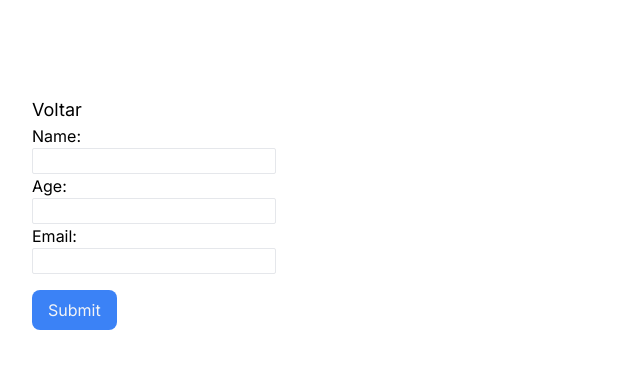
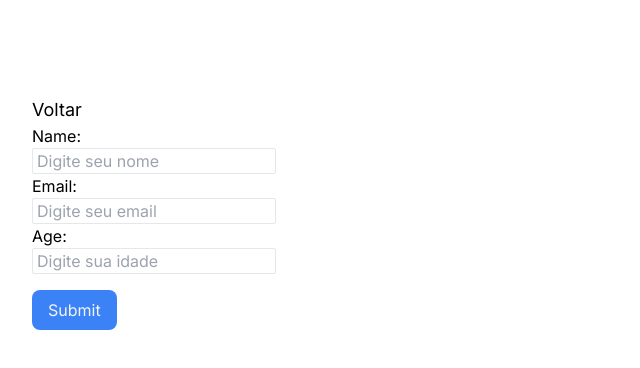
Before and after one commit to JoaoPaulo-creator/first-step-frontend, a Next.js app: page /users/new-contact in a window 1280 px wide. Shown: the top 368 px of the page, without its empty margins (0-640 px from the left). Built offline with nearby package versions, Linux system fonts and the light colour scheme.

Commit message:
refact: Redirect para lista de contatos quando nao ha erros no cadastro

```diff
--- a/prettier.config.js
+++ b/prettier.config.js
@@ -1,5 +1,6 @@
 module.exports = {
   plugins: [require("prettier-plugin-tailwindcss")],
+  trailingComma: 'es5',
   semi: false,
   tabWidth: 2,
   singleQuote: true,
--- a/src/app/users/list/page.tsx
+++ b/src/app/users/list/page.tsx
@@ -24,12 +24,6 @@ export default function UsersList() {
       setData(responseData)
     })()
   }, []);
-
-
-
-
-
-
 
   if (loading) {
     return (
--- a/src/app/users/new-contact/page.tsx
+++ b/src/app/users/new-contact/page.tsx
@@ -1,49 +1,40 @@
 'use client'
 
-import { use, useState } from "react"
+import { useState } from "react"
 
 export default function NewContact() {
 
-  const [formData, setFormData] = useState({
-    name: '',
-    age: '',
-    email: ''
-  });
-
-  function handleChange(e: any) {
-    setFormData({
-      ...formData,
-      [e.target.name]: e.target.value,
-    });
-  };
+  const [name, setName] = useState<string>('')
+  const [email, setEmail] = useState<string>('')
+  const [age, setAge] = useState<string>('')
 
   function handleSubmit(e: any) {
     e.preventDefault();
-    console.log(formData);
 
+    const user = {
+      name: name,
+      email: email,
+      age: parseInt(age!),
+    }
 
+    console.log(user)
     fetch('http://localhost:3333/users', {
       method: 'POST',
       headers: {
         'Content-Type': 'application/json'
       },
-      body: JSON.stringify(formData)
+      body: JSON.stringify(user)
     })
       .then(response => response.json())
       .then(data => {
-
-        console.log(data);
-      })
-      .catch(error => {
-
-        console.error(error);
-      });
+        // gambiarra temporaria
+        const erroMessage = 'User already exists'
+        if (data.error !== erroMessage) {
+          window.location.href = '/users/list'
+        }
+      }).catch(error => console.log(error))
   };
 
-  function handleRedirect() {
-    // redirecionando para a tela de lista de usuarios depois do submit
-    window.location.href = '/users/list';
-  };
 
   return (
     <>
@@ -56,21 +47,10 @@ export default function NewContact() {
             type="text"
             id="name"
             name="name"
-            value={formData.name}
-            onChange={handleChange}
+            value={name}
+            onChange={(event) => setName(event.target.value)}
             maxLength={20}
-          />
-        </div>
-        <div>
-          <label htmlFor="age">Age:</label>
-          <input className="border rounded-sm line-clamp-2 px-1"
-            type="age"
-            id="age"
-            name="age"
-            value={formData.age}
-            onChange={handleChange}
-            maxLength={3}
-            minLength={1}
+            placeholder="Digite seu nome"
           />
         </div>
         <div>
@@ -80,11 +60,25 @@ export default function NewContact() {
             type="email"
             id="email"
             name="email"
-            value={formData.email}
-            onChange={handleChange}
+            value={email}
+            onChange={(event) => setEmail(event.target.value)}
+            placeholder="Digite seu email"
           />
         </div>
-        <button type="submit" onClick={handleRedirect} className="rounded-lg bg-blue-500 py-2 px-4 text-gray-100 mt-4">Submit</button>
+        <div>
+          <label htmlFor="age">Age:</label>
+          <input className="border rounded-sm line-clamp-2 px-1"
+            type="age"
+            id="age"
+            name="age"
+            value={age}
+            onChange={(event) => setAge(event.target.value)}
+            maxLength={3}
+            minLength={1}
+            placeholder="Digite sua idade"
+          />
+        </div>
+        <button type="submit" className="rounded-lg bg-blue-500 py-2 px-4 text-gray-100 mt-4">Submit</button>
       </form>
     </>
   );
```
